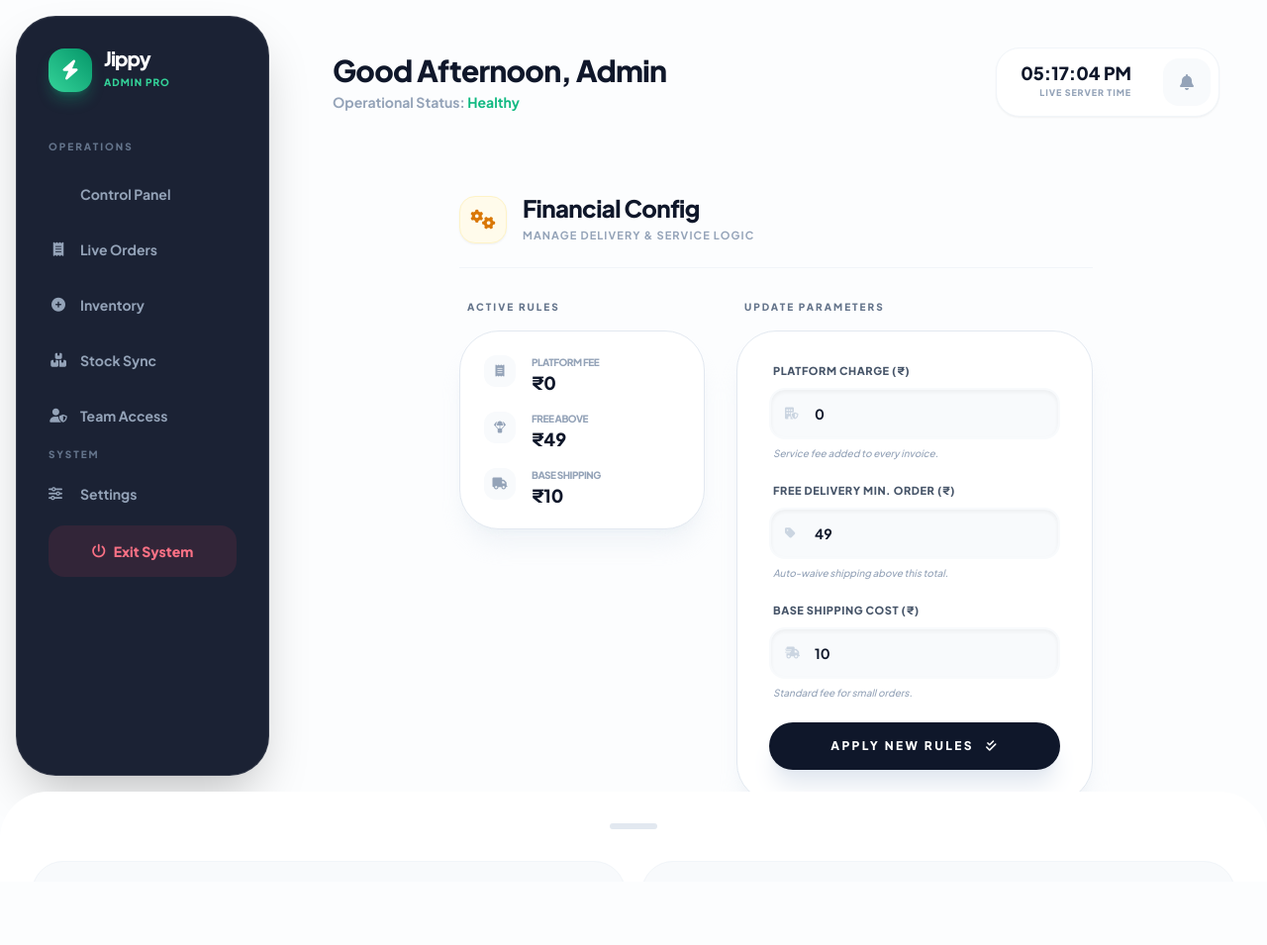
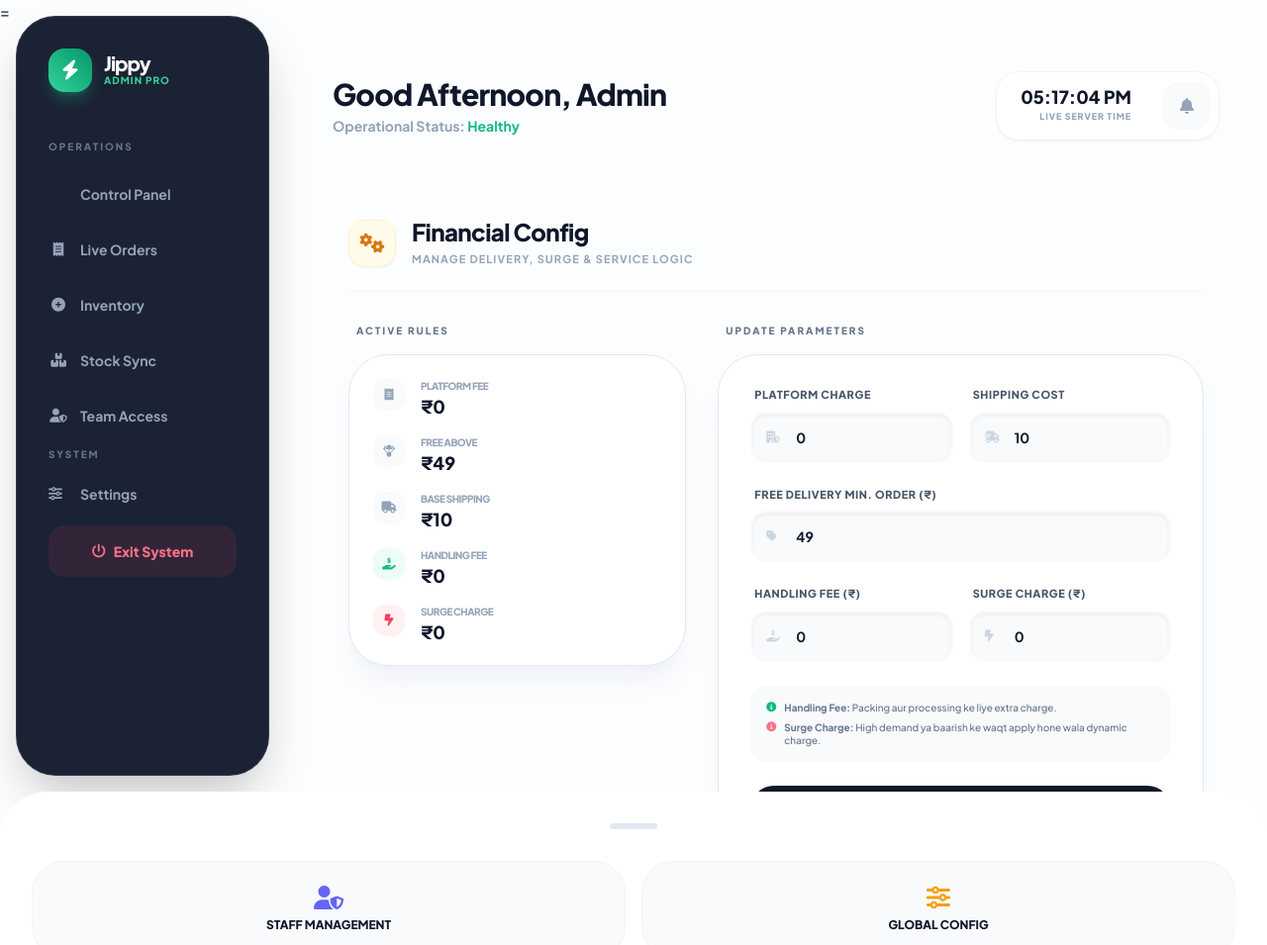
Before and after one commit to Ankus0001h/Jippy-Store-1.0, a Flask app: page /admin/settings/fees in a window 1280 px wide. Shown: the whole page at 99% size. Before the commit the page ends 838 px from the top, so only its background shows below. Run offline with Flask 3, Linux system fonts and the light colour scheme; the visitor is signed in with stand-in values (Sample User, id 1); data that the repository does not hold is empty; some libraries are stand-ins or nearby versions.

Commit message:
Update admin_fees_settings.html

```diff
--- a/templates/admin_fees_settings.html
+++ b/templates/admin_fees_settings.html
@@ -1,6 +1,6 @@
-{% extends "base_admin.html" %}
+={% extends "base_admin.html" %}
 {% block content %}
-<div class="max-w-2xl mx-auto px-4 py-8 space-y-8 animate-fade-in">
+<div class="max-w-4xl mx-auto px-4 py-8 space-y-8 animate-fade-in">
 
   <div class="flex items-center gap-4 border-b border-slate-100 pb-6">
     <div class="w-12 h-12 rounded-2xl bg-amber-50 flex items-center justify-center text-amber-600 shadow-sm border border-amber-100">
@@ -8,7 +8,7 @@
     </div>
     <div>
       <h1 class="text-2xl font-black text-slate-900 tracking-tight leading-none">Financial Config</h1>
-      <p class="text-[11px] font-bold text-slate-400 uppercase tracking-widest mt-2">Manage Delivery & Service Logic</p>
+      <p class="text-[11px] font-bold text-slate-400 uppercase tracking-widest mt-2">Manage Delivery, Surge & Service Logic</p>
     </div>
   </div>
 
@@ -62,6 +62,26 @@
           </div>
         </div>
 
+        <div class="flex items-start gap-4">
+          <div class="w-8 h-8 rounded-xl bg-emerald-50 flex items-center justify-center text-emerald-500">
+            <i class="fas fa-hand-holding-dollar text-xs"></i>
+          </div>
+          <div>
+            <p class="text-[10px] font-black text-slate-400 uppercase tracking-tighter">Handling Fee</p>
+            <p class="text-lg font-black text-slate-900 leading-none mt-1">₹{{ current_handling_fee|default(0) }}</p>
+          </div>
+        </div>
+
+        <div class="flex items-start gap-4">
+          <div class="w-8 h-8 rounded-xl bg-rose-50 flex items-center justify-center text-rose-500">
+            <i class="fas fa-bolt-lightning text-xs"></i>
+          </div>
+          <div>
+            <p class="text-[10px] font-black text-slate-400 uppercase tracking-tighter">Surge Charge</p>
+            <p class="text-lg font-black text-slate-900 leading-none mt-1">₹{{ current_surge_charge|default(0) }}</p>
+          </div>
+        </div>
+
       </div>
     </div>
 
@@ -69,22 +89,26 @@
       <h3 class="text-[10px] font-black uppercase tracking-[0.2em] text-slate-500 ml-2">Update Parameters</h3>
       <form method="post" class="bg-white border border-slate-200 rounded-[2.5rem] p-8 shadow-xl shadow-slate-200/40 space-y-6" id="fees-form">
 
+        <div class="grid grid-cols-1 sm:grid-cols-2 gap-4">
           <div class="space-y-2">
-          <label class="block text-[11px] font-black uppercase tracking-wider text-slate-600 ml-1">Platform Charge (₹)</label>
+            <label class="block text-[11px] font-black uppercase tracking-wider text-slate-600 ml-1">Platform Charge</label>
             <div class="relative group">
               <span class="absolute inset-y-0 left-0 pl-4 flex items-center text-slate-300 group-focus-within:text-emerald-500 transition-colors">
                 <i class="fas fa-building-shield text-xs"></i>
               </span>
-            <input
-              type="number"
-              name="platform_fee"
-              min="0"
-              value="{{ current_platform_fee }}"
-              class="w-full border-2 border-slate-50 bg-slate-50 text-slate-900 rounded-2xl pl-11 pr-4 py-3.5 text-sm font-bold focus:outline-none focus:bg-white focus:border-emerald-500 transition-all shadow-inner"
-              required
-            >
+              <input type="number" name="platform_fee" min="0" value="{{ current_platform_fee }}" class="w-full border-2 border-slate-50 bg-slate-50 text-slate-900 rounded-2xl pl-11 pr-4 py-3.5 text-sm font-bold focus:outline-none focus:bg-white focus:border-emerald-500 transition-all shadow-inner" required>
             </div>
-          <p class="text-[10px] text-slate-400 font-medium px-1 leading-tight italic">Service fee added to every invoice.</p>
+          </div>
+
+          <div class="space-y-2">
+            <label class="block text-[11px] font-black uppercase tracking-wider text-slate-600 ml-1">Shipping Cost</label>
+            <div class="relative group">
+              <span class="absolute inset-y-0 left-0 pl-4 flex items-center text-slate-300 group-focus-within:text-emerald-500 transition-colors">
+                <i class="fas fa-truck-fast text-xs"></i>
+              </span>
+              <input type="number" name="delivery_fee" min="0" value="{{ current_delivery_fee }}" class="w-full border-2 border-slate-50 bg-slate-50 text-slate-900 rounded-2xl pl-11 pr-4 py-3.5 text-sm font-bold focus:outline-none focus:bg-white focus:border-emerald-500 transition-all shadow-inner" required>
+            </div>
+          </div>
         </div>
 
         <div class="space-y-2">
@@ -93,34 +117,41 @@
             <span class="absolute inset-y-0 left-0 pl-4 flex items-center text-slate-300 group-focus-within:text-emerald-500 transition-colors">
               <i class="fas fa-tag text-xs"></i>
             </span>
-            <input
-              type="number"
-              name="free_delivery_threshold"
-              min="0"
-              value="{{ current_threshold }}"
-              class="w-full border-2 border-slate-50 bg-slate-50 text-slate-900 rounded-2xl pl-11 pr-4 py-3.5 text-sm font-bold focus:outline-none focus:bg-white focus:border-emerald-500 transition-all shadow-inner"
-              required
-            >
+            <input type="number" name="free_delivery_threshold" min="0" value="{{ current_threshold }}" class="w-full border-2 border-slate-50 bg-slate-50 text-slate-900 rounded-2xl pl-11 pr-4 py-3.5 text-sm font-bold focus:outline-none focus:bg-white focus:border-emerald-500 transition-all shadow-inner" required>
           </div>
-          <p class="text-[10px] text-slate-400 font-medium px-1 leading-tight italic">Auto-waive shipping above this total.</p>
+        </div>
+
+        <div class="grid grid-cols-1 sm:grid-cols-2 gap-4">
+          <div class="space-y-2">
+            <label class="block text-[11px] font-black uppercase tracking-wider text-slate-600 ml-1">Handling Fee (₹)</label>
+            <div class="relative group">
+              <span class="absolute inset-y-0 left-0 pl-4 flex items-center text-slate-300 group-focus-within:text-emerald-500 transition-colors">
+                <i class="fas fa-hand-holding-dollar text-xs"></i>
+              </span>
+              <input type="number" name="handling_fee" min="0" value="{{ current_handling_fee|default(0) }}" class="w-full border-2 border-slate-50 bg-slate-50 text-slate-900 rounded-2xl pl-11 pr-4 py-3.5 text-sm font-bold focus:outline-none focus:bg-white focus:border-emerald-500 transition-all shadow-inner" required>
+            </div>
           </div>
 
           <div class="space-y-2">
-          <label class="block text-[11px] font-black uppercase tracking-wider text-slate-600 ml-1">Base Shipping Cost (₹)</label>
+            <label class="block text-[11px] font-black uppercase tracking-wider text-slate-600 ml-1">Surge Charge (₹)</label>
             <div class="relative group">
-            <span class="absolute inset-y-0 left-0 pl-4 flex items-center text-slate-300 group-focus-within:text-emerald-500 transition-colors">
-              <i class="fas fa-truck-fast text-xs"></i>
+              <span class="absolute inset-y-0 left-0 pl-4 flex items-center text-slate-300 group-focus-within:text-rose-500 transition-colors">
+                <i class="fas fa-bolt-lightning text-xs"></i>
               </span>
-            <input
-              type="number"
-              name="delivery_fee"
-              min="0"
-              value="{{ current_delivery_fee }}"
-              class="w-full border-2 border-slate-50 bg-slate-50 text-slate-900 rounded-2xl pl-11 pr-4 py-3.5 text-sm font-bold focus:outline-none focus:bg-white focus:border-emerald-500 transition-all shadow-inner"
-              required
-            >
+              <input type="number" name="surge_charge" min="0" value="{{ current_surge_charge|default(0) }}" class="w-full border-2 border-slate-50 bg-slate-50 text-slate-900 rounded-2xl pl-11 pr-4 py-3.5 text-sm font-bold focus:outline-none focus:bg-white focus:border-rose-500 transition-all shadow-inner" required>
             </div>
-          <p class="text-[10px] text-slate-400 font-medium px-1 leading-tight italic">Standard fee for small orders.</p>
+          </div>
+        </div>
+
+        <div class="bg-slate-50 rounded-2xl p-4 space-y-2">
+           <p class="text-[10px] text-slate-500 font-medium leading-tight flex gap-2">
+             <i class="fas fa-info-circle text-emerald-500"></i>
+             <span><b>Handling Fee:</b> Packing aur processing ke liye extra charge.</span>
+           </p>
+           <p class="text-[10px] text-slate-500 font-medium leading-tight flex gap-2">
+             <i class="fas fa-info-circle text-rose-400"></i>
+             <span><b>Surge Charge:</b> High demand ya baarish ke waqt apply hone wala dynamic charge.</span>
+           </p>
         </div>
 
         <button
@@ -128,7 +159,7 @@
           id="save-fees-btn"
           class="w-full bg-slate-900 text-white py-4 rounded-3xl text-xs font-black uppercase tracking-[0.2em] hover:bg-emerald-600 shadow-xl shadow-slate-200 transition-all active:scale-[0.98] flex items-center justify-center gap-3"
         >
-          <span id="save-fees-text">Apply New Rules</span>
+          <span id="save-fees-text">Update Financial Rules</span>
           <i class="fas fa-check-double"></i>
         </button>
       </form>
```
Lines whose indentation alone changed are shown as unchanged.
